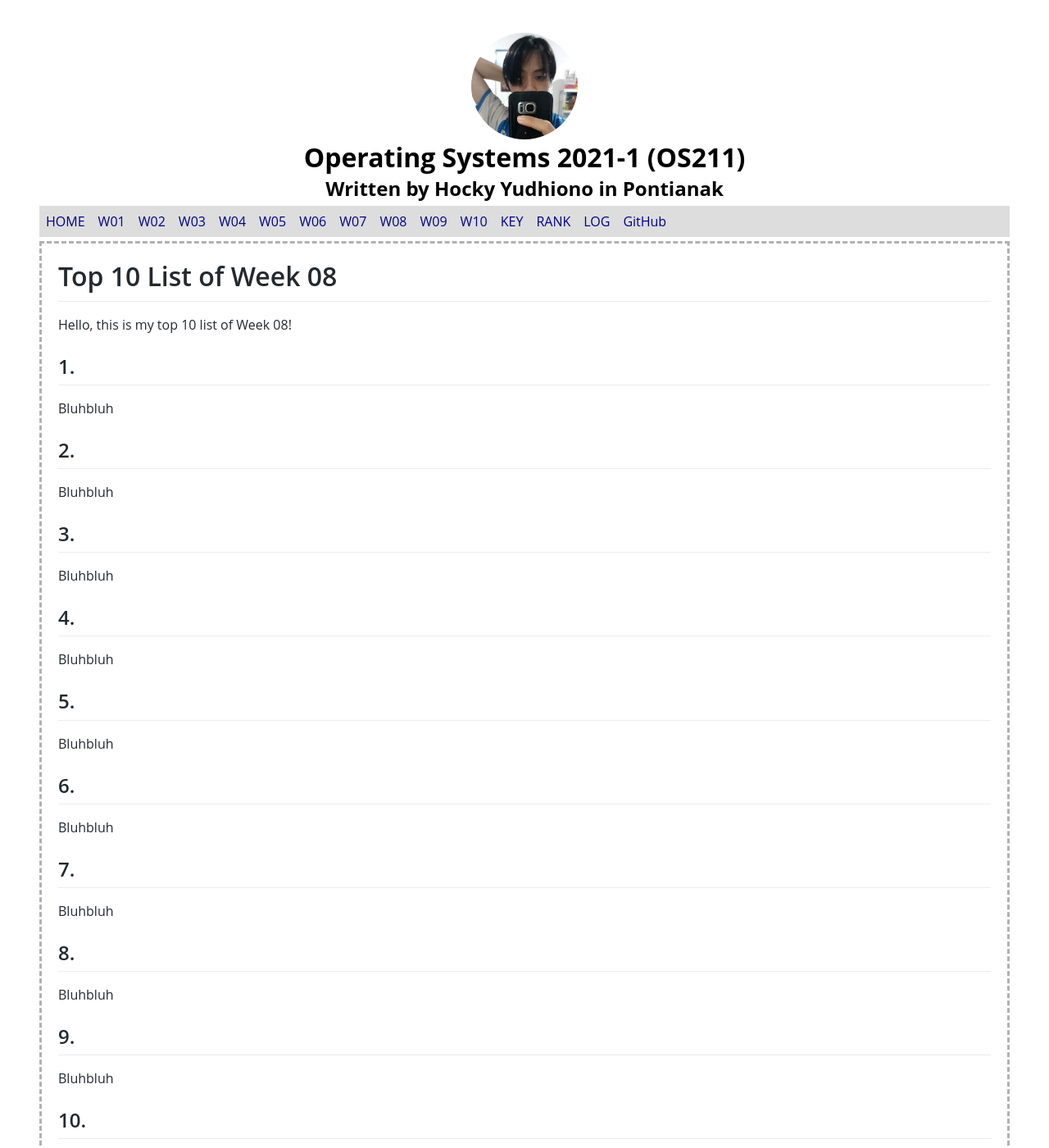
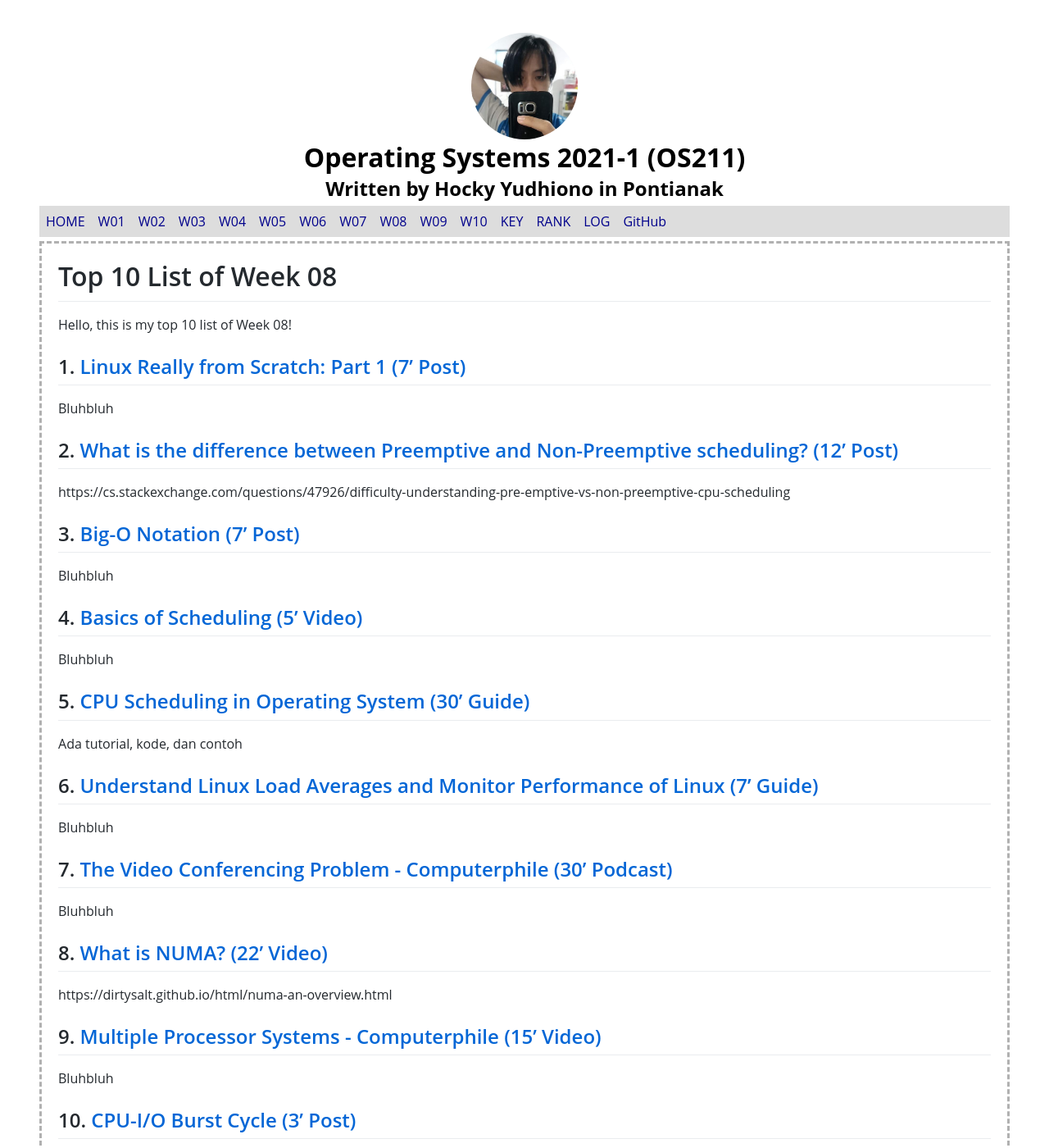
Before and after one commit to Bimabara/os211, a Jekyll site: the page built from w08.md, in a window 1280 px wide and 1400 px high. Shown: the whole window at 82% size. Built offline with Jekyll 4.4.1, drawn with Linux system fonts in a browser that asks for light colours; our own code applies the rules of GitHub Pages for plain Markdown files.

Commit message:
[W08] Add top 10

```diff
--- a/w08.md
+++ b/w08.md
@@ -7,43 +7,43 @@ permalink: /W08/
 
 Hello, this is my top 10 list of Week 08!
 
-## 1. []()
+## 1. [Linux Really from Scratch: Part 1 (7' Post)](http://elektito.com/2018/12/15/linux-really-from-scratch/)
 
 Bluhbluh
 
-## 2. []()
+## 2. [What is the difference between Preemptive and Non-Preemptive scheduling? (12' Post)](https://afteracademy.com/blog/what-is-the-difference-between-preemptive-and-non-preemptive-scheduling)
+
+https://cs.stackexchange.com/questions/47926/difficulty-understanding-pre-emptive-vs-non-preemptive-cpu-scheduling
+
+## 3. [Big-O Notation (7' Post)](https://curt-park.github.io/2017-01-27/big-o-notation/)
 
 Bluhbluh
 
-## 3. []()
+## 4. [Basics of Scheduling (5' Video)](https://www.youtube.com/watch?v=7Li065I3_Vw)
 
 Bluhbluh
 
-## 4. []()
+## 5. [CPU Scheduling in Operating System (30' Guide)](https://www.studytonight.com/operating-system/cpu-scheduling)
+
+Ada tutorial, kode, dan contoh
+
+## 6. [Understand Linux Load Averages and Monitor Performance of Linux (7' Guide)](https://www.tecmint.com/understand-linux-load-averages-and-monitor-performance/)
 
 Bluhbluh
 
-## 5. []()
+## 7. [The Video Conferencing Problem - Computerphile (30' Podcast)](https://www.youtube.com/watch?v=DkIhI59ysXI)
 
 Bluhbluh
 
-## 6. []()
+## 8. [What is NUMA? (22' Video)](https://www.youtube.com/watch?v=M-Q02b5uvfY)
+
+https://dirtysalt.github.io/html/numa-an-overview.html
+
+## 9. [Multiple Processor Systems - Computerphile (15' Video)](https://www.youtube.com/watch?v=3RvkfuXUv1c)
 
 Bluhbluh
 
-## 7. []()
-
-Bluhbluh
-
-## 8. []()
-
-Bluhbluh
-
-## 9. []()
-
-Bluhbluh
-
-## 10. []()
+## 10. [CPU-I/O Burst Cycle (3' Post)](https://educatech.in/cpu-i-o-burst-cycle/)
 
 Bluhbluh
 
```
